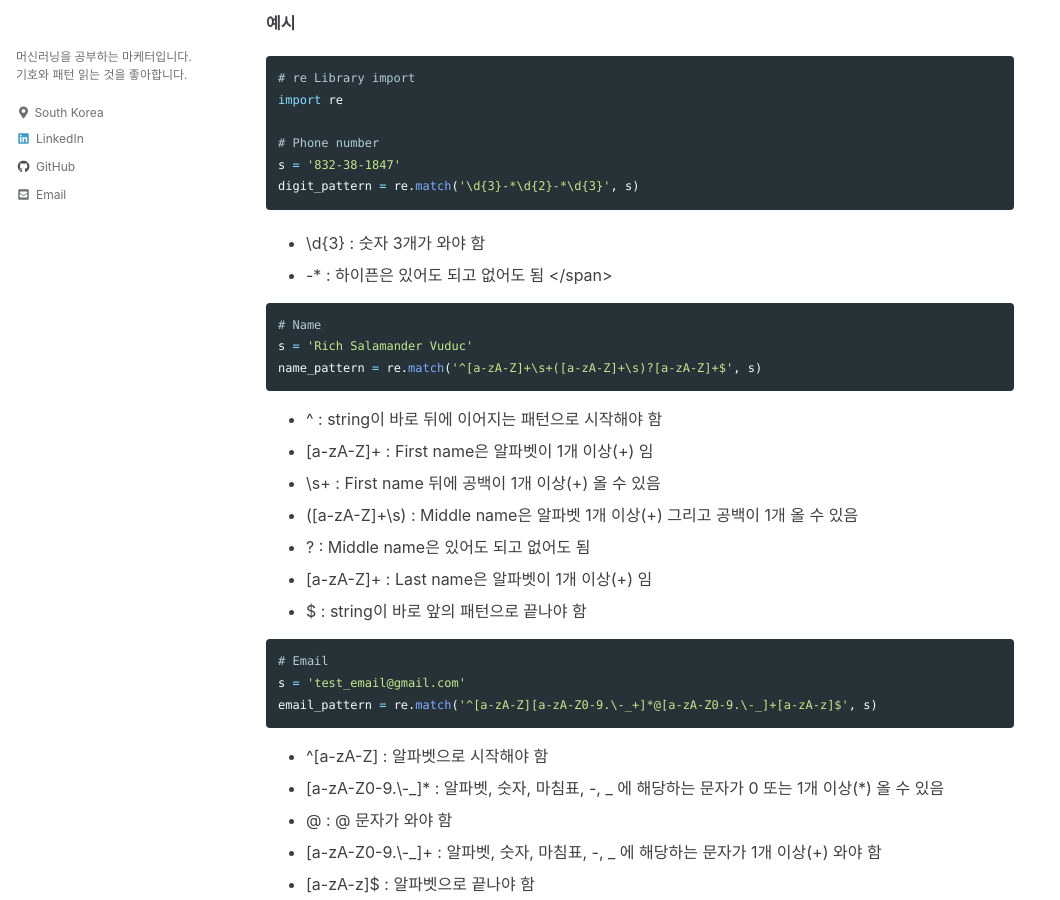
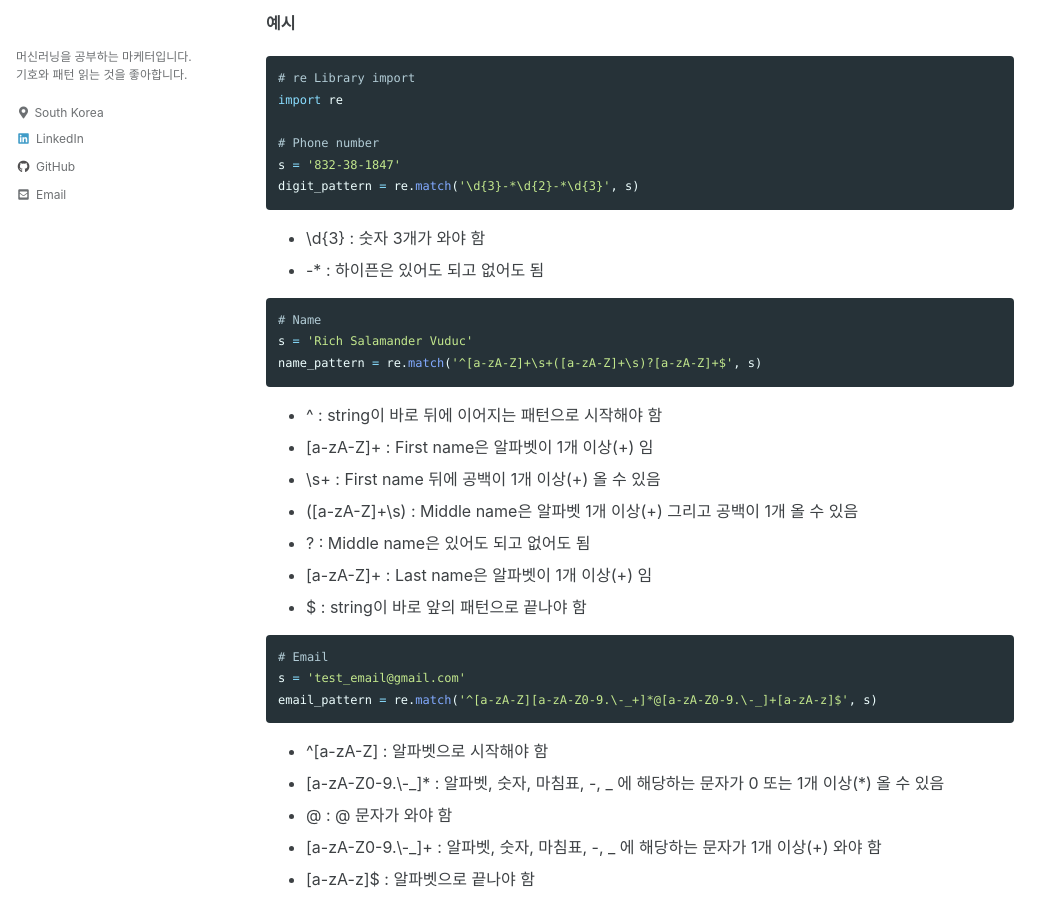
Before and after one commit to amoryoungakim/amoryoungakim.github.io, a Jekyll site: the page built from _posts/2020-09-19-regular-expression.md, in a window 1280 px wide and 900 px high, scrolled down 1823 px. Shown: the whole window, without its empty margins (0-1060 px from the left). Built offline with Jekyll 4.4.1, drawn with Linux system fonts in a browser that asks for light colours; cached includes are drawn as plain includes.

Commit message:
Update 2020-09-19-regular-expression.md

````diff
--- a/_posts/2020-09-19-regular-expression.md
+++ b/_posts/2020-09-19-regular-expression.md
@@ -27,6 +27,7 @@ TM 뒤에 알파벳 소문자 혹은 대문자 혹은 숫자가 10개 이상 11
 
 Python 문자열(string)을 작성할 때 작은 따옴표로 감싸듯이 정규표현식(Regular Expression) 역시 `'google'` 과 같은 식으로 작은 따옴표 안에 작성하면 된다. 단, 반복되는 패턴이 있는 부분은 `'go{2,4}gle'` (알파벳 o를 2~4번 반복하라는 뜻) 과 같이 문자열 뒤에 반복 회수를 지정해준다.
 
+
 **문자**
 
 |   | 의미                                                   |
@@ -42,6 +43,7 @@ Python 문자열(string)을 작성할 때 작은 따옴표로 감싸듯이 정
 | \\w | 알파벳 전체, 숫자 전체, 언더바 (\[a-zA-Z0-9_]와 같은 표현)|
 | \\s | 공백                                                 |
 
+
 **반복 회수**
 
 |       |       의미       | 예시        | 비고                 |
@@ -53,6 +55,7 @@ Python 문자열(string)을 작성할 때 작은 따옴표로 감싸듯이 정
 | {m,} | m회 이상          | go{2,}gle | google, gooogle, goooogle 과 일치  |
 | {m,n} | m회 이상 n회 이하 | go{2,3}gle | google, gooogle 과 일치  |
 
+
 **기타**
 
 |    | 의미                                                   |
@@ -61,6 +64,7 @@ Python 문자열(string)을 작성할 때 작은 따옴표로 감싸듯이 정
 | $  | \'\'안에서 쓰이면 패턴의 끝을 나타냄                     |
 | \| | \[]안에서 쓰이면 or의 의미                              |
 | () | 패턴을 그룹화할 때 사용                                 |
+
 
 **예시**
 
@@ -73,10 +77,8 @@ s = '832-38-1847'
 digit_pattern = re.match('\d{3}-*\d{2}-*\d{3}', s)
 ```
 
-<span style="font: 0.9em/0.9em Roboto, Serif;">
 * \\d{3} : 숫자 3개가 와야 함
 * -* : 하이픈은 있어도 되고 없어도 됨
-</span>
 
 ```python
 # Name
````
